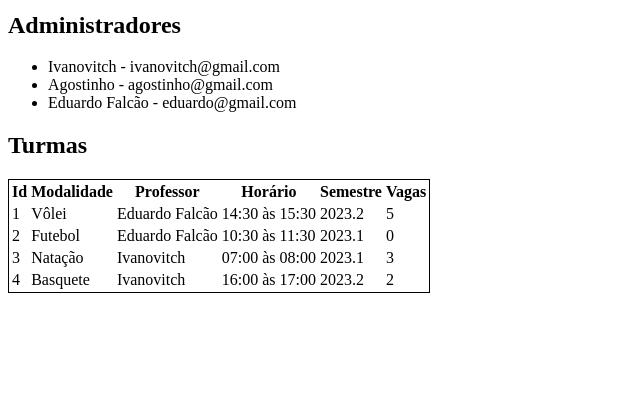
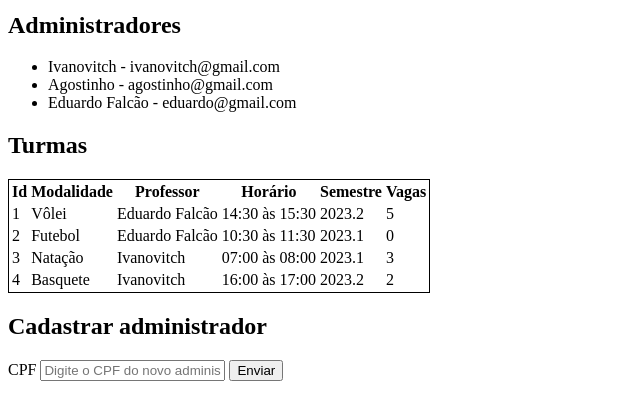
Before and after one commit to AugustoOliveira099/gerenciador_matriculas_esporte, a Django app: page /administrador/ in a window 1280 px wide. Shown: the part 315-735 px from the top of the page, without its empty margins (0-640 px from the left). Run offline with Django 5.2, Linux system fonts and the light colour scheme; data comes from the database, SQL or seed files in the repository; both versions use the stored data as it was after the commit.

Commit message:
:sparkles: Adiciona campo de cadastro de admin

```diff
--- a/my_app/forms.py
+++ b/my_app/forms.py
@@ -1,18 +1,22 @@
 from django import forms
 
-class FormsCadastraTurma(forms.Form):
+class FormCadastraTurma(forms.Form):
     intervalo_horario = forms.CharField(
-        widget=forms.TextInput(attrs={'placeholder': 'HH:MM às HH:MM', 'pattern': '^[0-2][0-9]:[0-5][0-9] às [0-2][0-9]:[0-5][0-9]$'})
+        widget=forms.TextInput(attrs={
+            'placeholder': 'HH:MM às HH:MM',
+            'pattern': '^[0-2][0-9]:[0-5][0-9] às [0-2][0-9]:[0-5][0-9]$'
+        })
     )
 
-    # <h2>Cadastrar administrador</h2>
-    # <form method="post" action="{% url 'sua_view' %}">
-    #     {% csrf_token %}
-    #     {{ formulario.seu_campo.label_tag }}
-    #     {{ formulario.seu_campo }}
-    #     {{ formulario.seu_campo.errors }}
-    #     <button type="submit">Enviar</button>
-    # </form>
 
-
-# class FormsAdm(forms.Form):
+class FormCPF(forms.Form):
+    cpf = forms.CharField(
+        label='CPF',
+        max_length=14,
+        widget=forms.TextInput(attrs={
+            'title': 'Informe o CPF de um usuário.',
+            'placeholder': 'Digite o CPF do novo administrador',
+            # 'pattern': r'\d{3}\.\d{3}\.\d{3}-\d{2}',
+            'id': 'cpf-input'
+        })
+    )
--- a/my_app/templates/listar.html
+++ b/my_app/templates/admin.html
@@ -111,11 +111,41 @@
             <p>Não foi possível carregar as turmas.</p>
     {% endif %}
 
+    <h2>Cadastrar administrador</h2>
+    <form method="post">
+        {% csrf_token %}
+        {{ formulario.cpf.label }}
+        {{ formulario.cpf }}
+        {{ formulario.cpf.errors }}
+        <button type="submit">Enviar</button>
+    </form>
+
     <script>
+        document.getElementById('cpf-input').addEventListener('input', formataCPF);
+
         const listaAlunos = document.getElementById('lista-alunos');
         const listaProfessores = document.getElementById('lista-professores');
         const listaAdmins = document.getElementById('lista-admins');
         const url = "{% url 'adm_inicial' %}";
+
+        function formataCPF(event) {
+            let input = event.target;
+            let value = input.value.replace(/\D/g, ''); // Remove caracteres não numéricos
+
+            if (value.length > 3) {
+                value = value.slice(0, 3) + '.' + value.slice(3);
+            }
+
+            if (value.length > 7) {
+                value = value.slice(0, 7) + '.' + value.slice(7);
+            }
+
+            if (value.length > 11) {
+                value = value.slice(0, 11) + '-' + value.slice(11);
+            }
+
+            input.value = value;
+        }
 
         function aceitarAtestado(aluno_cpf) {
             const csrftoken = getCookie('csrftoken');
--- a/my_app/urls.py
+++ b/my_app/urls.py
@@ -1,6 +1,6 @@
 from django.urls import path
-from .views import Listar
+from .views import Admin
 
 urlpatterns = [
-    path('', Listar.as_view(), name='adm_inicial'),
+    path('', Admin.as_view(), name='adm_inicial'),
 ]
--- a/my_app/views.py
+++ b/my_app/views.py
@@ -1,10 +1,12 @@
+import re
 import json
 from django.views import View
-from django.shortcuts import render, get_object_or_404
+from django.shortcuts import render, get_object_or_404, redirect
 from django.http import JsonResponse
-from .models import Aluno, Professor, Administrador, Leciona
+from .models import Aluno, Professor, Administrador, Leciona, Usuario
+from .forms import FormCPF
 
-class Listar(View):
+class Admin(View):
   def verificaValidadoPor(self, aluno):
      if aluno.atestado_apt_validado_por:
         return aluno.atestado_apt_validado_por.user_cpf.nome
@@ -13,6 +15,8 @@ class Listar(View):
 
   def get(self, request, *args, **kwargs):
       try:
+        form = FormCPF()
+
         alunos = Aluno.objects.select_related('user_cpf').all()
         professores = Professor.objects.select_related('user_cpf').all()
         admins = Administrador.objects.select_related('user_cpf').all()
@@ -51,14 +55,19 @@ class Listar(View):
         # if 'listar_alunos' in request.GET:
         #   alunos = Aluno.objects.all()
 
-        return render(request, 'listar.html', {'alunos': alunos_data, 'professores': professores_data, 'admins': admins_data, 'turmas': turmas_data})
+        return render(request, 'admin.html', {'alunos': alunos_data,
+                                              'professores': professores_data,
+                                              'admins': admins_data,
+                                              'turmas': turmas_data,
+                                              'formulario': form
+                                            })
 
       except Exception as e:
             return JsonResponse({'error': str(e)}, status=500)
 
   def put(self, request, *args, **kwargs):
      try:
-      admin_cpf = 1234 # Agostinho
+      admin_cpf = 123 # Agostinho
       aluno_cpf = json.loads(request.body).get('aluno_cpf')
 
       if not aluno_cpf:
@@ -73,7 +82,32 @@ class Listar(View):
       else:
           return JsonResponse({'erro': 'Não foi possível encontrar o aluno ou o administrador fornecido'}, status=400)
 
-      return JsonResponse({'mensagem': 'Aluno atualizado com sucesso!'})
+      return JsonResponse({'mensagem': 'Atestado de aptidão física validado.'}, status=200)
 
      except Exception as e:
             return JsonResponse({'error': str(e)}, status=500)
+
+
+  def post(self,request, *args, **kwargs):
+      try:
+        form = FormCPF(request.POST)
+        if form.is_valid():
+          admin_que_cadastrou_cpf = 1234 # Eduardo Falcão
+          cpfNovoAdm = form.cleaned_data['cpf']
+          print(f'cpfNovoAdm {cpfNovoAdm}')
+          cpfNovoAdmCleaned = re.sub(r'\D', '', cpfNovoAdm) # Garante que tem apenas números
+          print(f'cpfNovoAdmCleaned {cpfNovoAdmCleaned}')
+
+          usuario = get_object_or_404(Usuario, cpf=cpfNovoAdmCleaned)
+          admin_que_cadastrou = get_object_or_404(Administrador, user_cpf=admin_que_cadastrou_cpf)
+
+          if usuario or admin_que_cadastrou:
+            novo_administrador = Administrador(
+              user_cpf=usuario,
+              cadastrado_por=admin_que_cadastrou
+            )
+            novo_administrador.save()
+
+          return redirect('adm_inicial')
+      except Exception as e:
+            return JsonResponse({'error': str(e)}, status=500)
```
Also changed, not shown: db.sqlite3.
